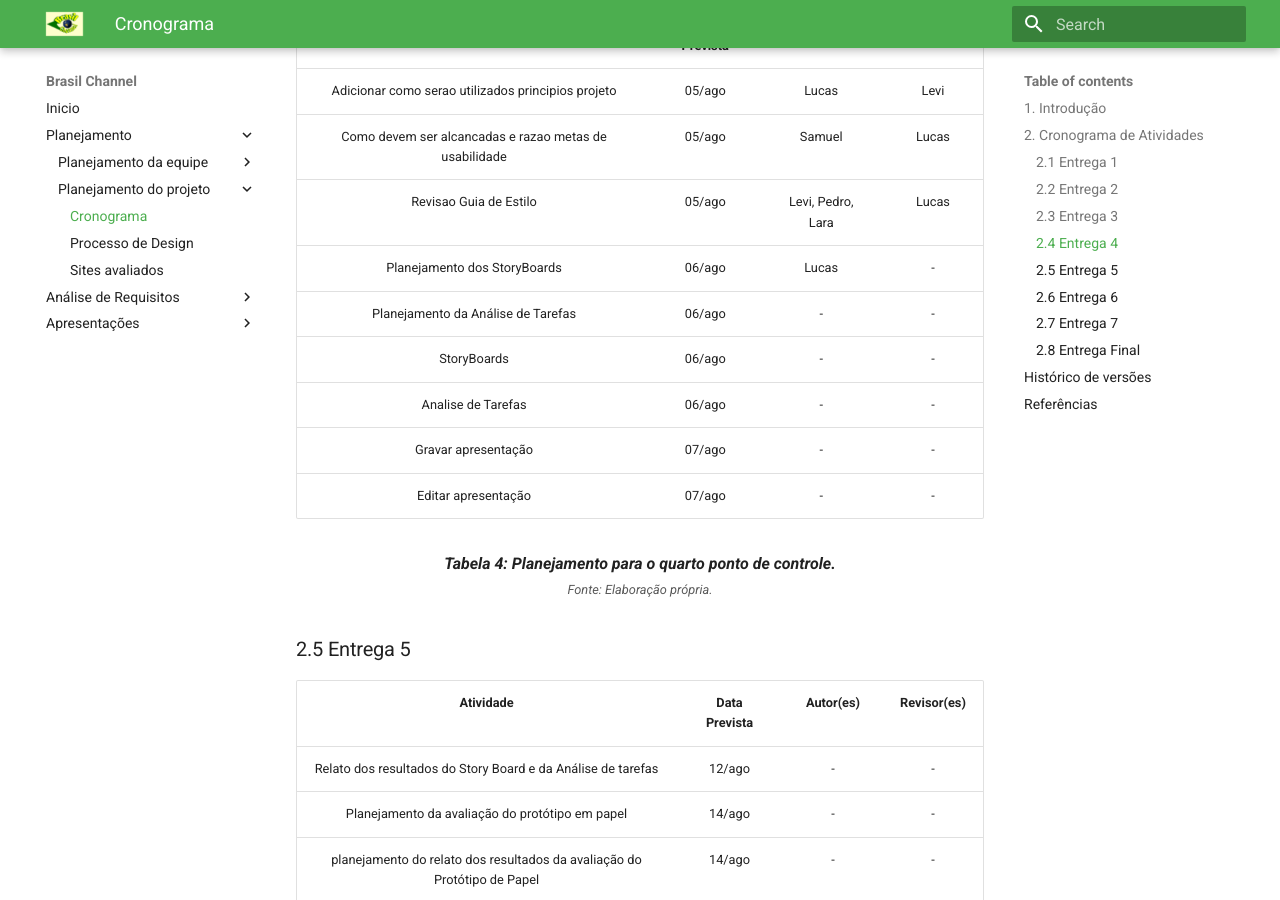
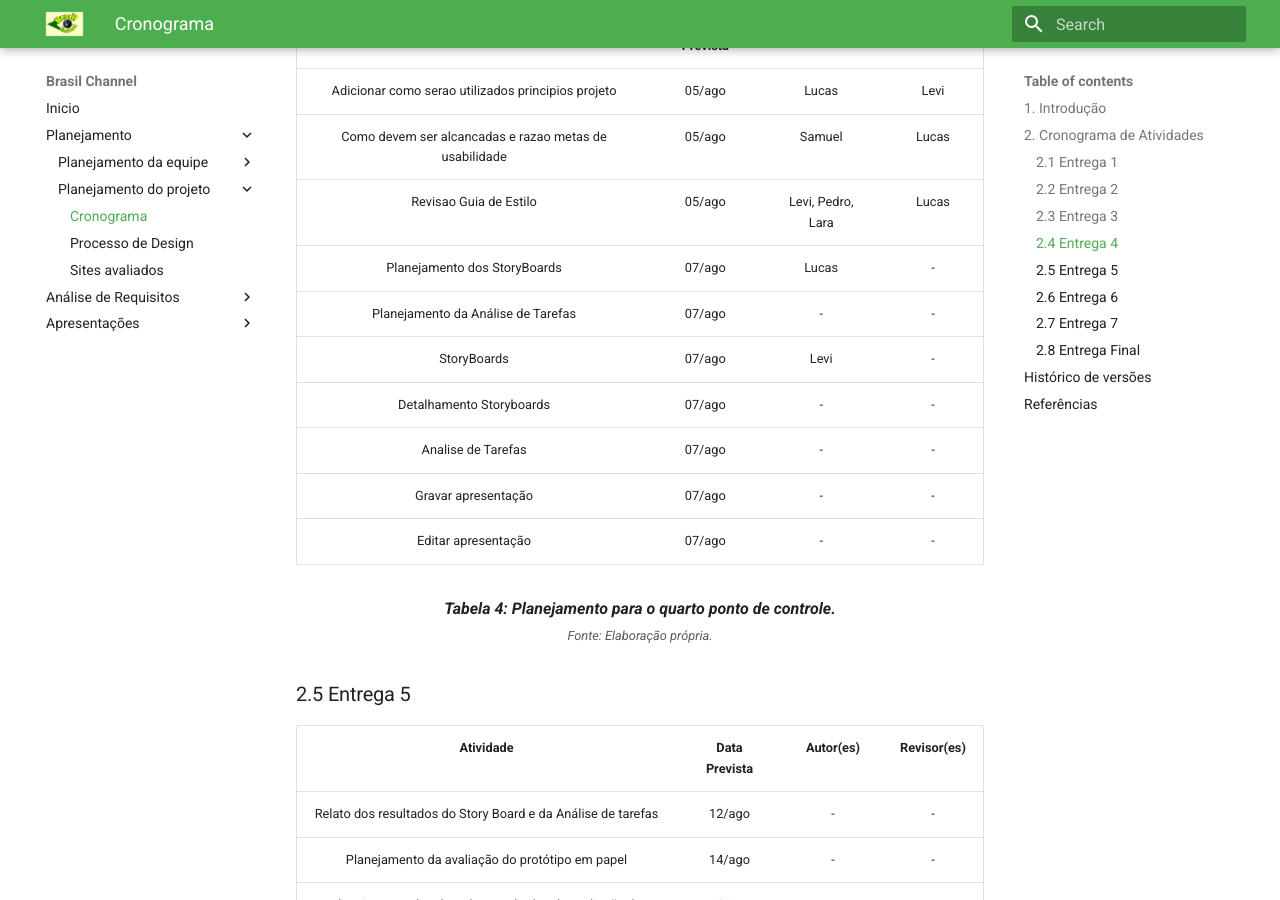
Before and after one commit to klmurussi/2022.1-Brasil-Channel, an MkDocs documentation site: the page built from docs/planejamento/cronograma.md, in a window 1280 px wide and 900 px high, scrolled down 2031 px. Built offline with MkDocs 1.6.1 and Material for MkDocs 9.7.7, drawn with Linux system fonts in a browser that asks for light colours.

Commit message:
Concerta cronograma

```diff
--- a/docs/planejamento/cronograma.md
+++ b/docs/planejamento/cronograma.md
@@ -65,10 +65,11 @@
 | Adicionar como serao utilizados principios projeto    |        05/ago    | Lucas | Levi |
 | Como devem ser alcancadas e razao metas de usabilidade    |        05/ago    | Samuel | Lucas |
 | Revisao Guia de Estilo    |        05/ago    | Levi, Pedro, Lara | Lucas |
-| Planejamento dos StoryBoards    |        06/ago    | Lucas | - |
-| Planejamento da Análise de Tarefas    |        06/ago    | - | - |
-| StoryBoards    |        06/ago    | - | - |
-| Analise de Tarefas    |        06/ago    | - | - |
+| Planejamento dos StoryBoards    |        07/ago    | Lucas | - |
+| Planejamento da Análise de Tarefas    |        07/ago    | - | - |
+| StoryBoards    |        07/ago    | Levi | - |
+| Detalhamento Storyboards    |        07/ago    | - | - |
+| Analise de Tarefas    |        07/ago    | - | - |
 |      Gravar apresentação     |  07/ago |- | - |
 |      Editar apresentação     |  07/ago |- | - |
 
```
